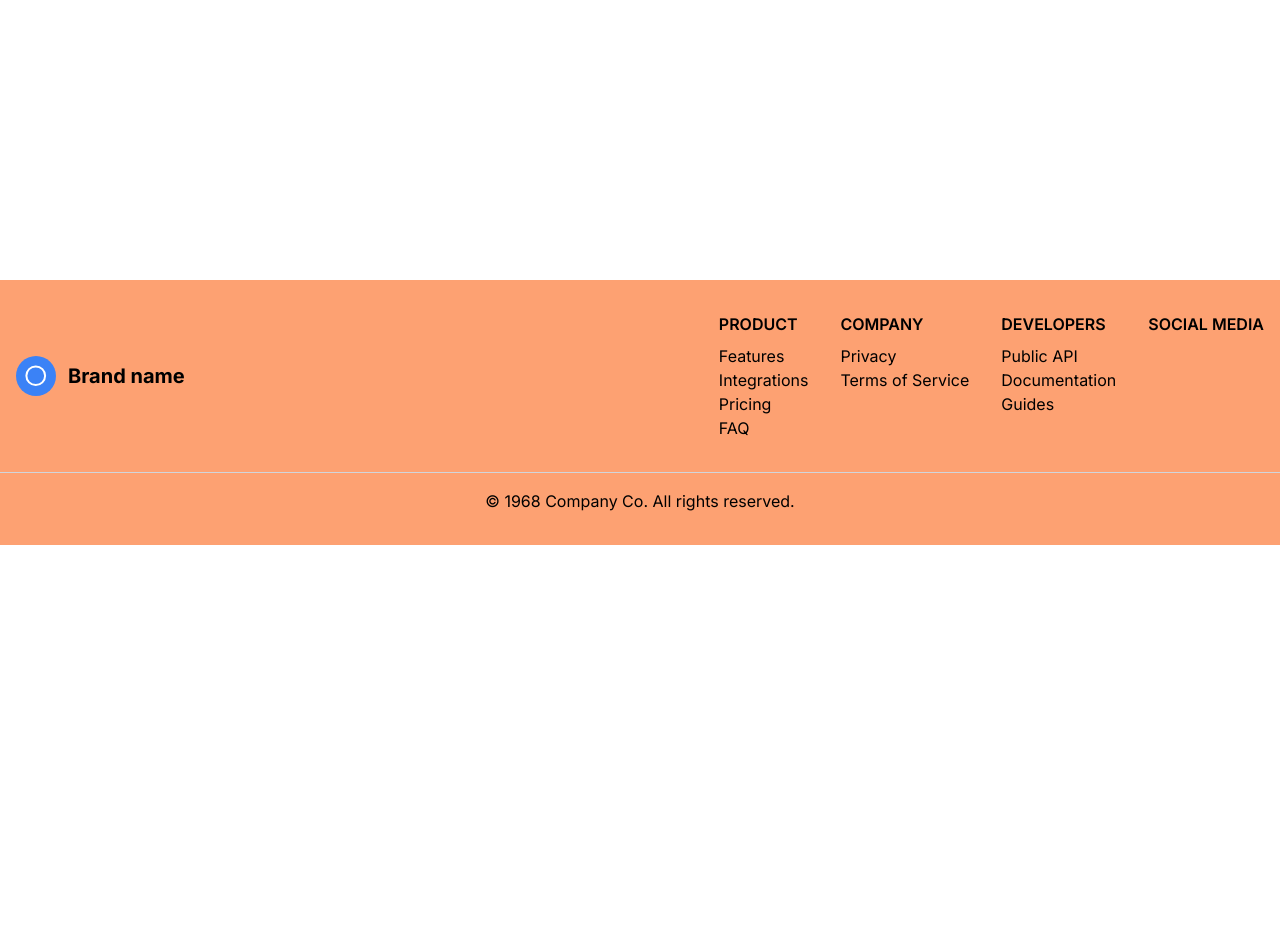
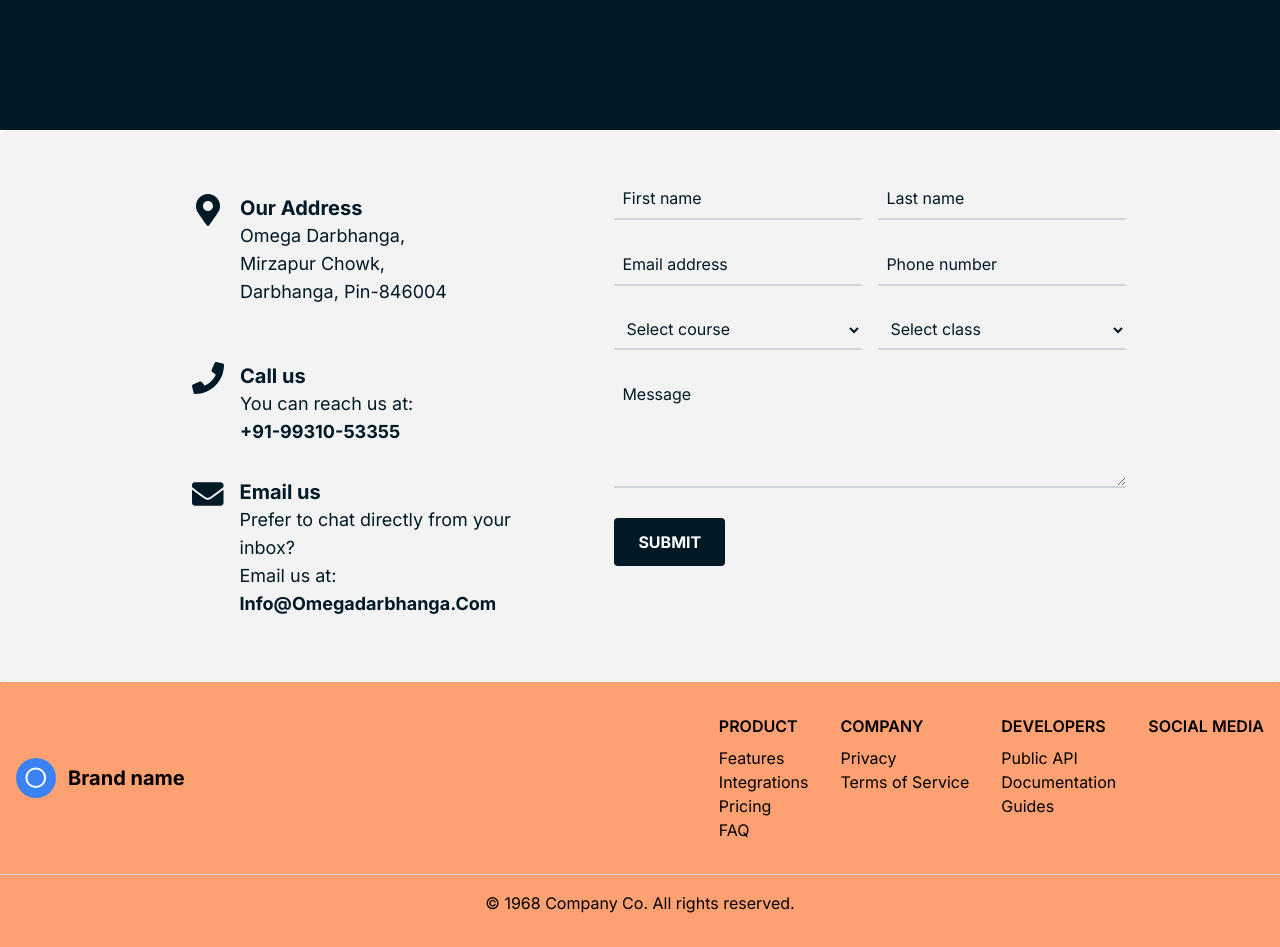
Before and after one commit to SId-pranay123/omega, a Next.js app in the folder apps/web/: page /contact in a window 1280 px wide. Before the commit this address had no page. Shown: the part 520-1467 px from the top of the page. Before the commit the page ends 1065 px from the top, so only its background shows below. Built offline with nearby package versions, Linux system fonts and the light colour scheme.

Commit message:
added contact us page

```diff
--- /dev/null
+++ b/apps/web/app/contact/page.tsx
@@ -0,0 +1,13 @@
+import React from 'react'
+import ContactUshero from '../../components/ContactUshero'
+import ContactForm from '../../components/ContactUsform'
+
+const page = () => {
+  return (
+    <div>
+      <ContactForm/>
+    </div>
+  )
+}
+
+export default page
--- /dev/null
+++ b/apps/web/components/ContactUsform.tsx
@@ -0,0 +1,192 @@
+'use client';
+// ContactUsform.tsx
+import React, { useState } from 'react';
+import { FaMapMarkerAlt, FaEnvelope, FaPhone } from 'react-icons/fa';
+import ContactUshero from './ContactUshero';
+
+const ContactUsform: React.FC = () => {
+  const [formData, setFormData] = useState({
+    firstName: '',
+    lastName: '',
+    email: '',
+    phone: '',
+    course: '',
+    class: '',
+    message: ''
+  });
+
+  const handleChange = (e: React.ChangeEvent<HTMLInputElement | HTMLSelectElement | HTMLTextAreaElement>) => {
+    setFormData({ ...formData, [e.target.name]: e.target.value });
+  };
+
+  const handleSubmit = (e: React.FormEvent) => {
+    e.preventDefault();
+    console.log('Form submitted:', formData);
+    setFormData({
+      firstName: '',
+      lastName: '',
+      email: '',
+      phone: '',
+      course: '',
+      class: '',
+      message: ''
+    });
+  };
+
+  return (
+    <>
+    <ContactUshero/>
+    <div id="contact-form-section" className="flex flex-col md:flex-row bg-[#F3F3F3] p-8 rounded-lg shadow-md w-full mx-auto  space-y-8 md:space-y-0">
+      {/* Contact Information Section */}
+      <div className="md:w-2/5 p-8 bg-[#F3F3F3] rounded-lg flex flex-col justify-center space-y-8 pl-20 md:ml-20">
+        <div className="flex items-start mb-6">
+          <FaMapMarkerAlt className="w-8 h-8 mr-4 text-[#001926]" />
+          <div>
+            <h2 className="text-xl font-bold text-[#001926]">Our Address</h2>
+            <p className="text-lg text-[#001926]">
+            Omega Darbhanga,<br />
+            Mirzapur Chowk,<br />
+            Darbhanga, Pin-846004
+            </p>
+          </div>
+        </div>
+        <div className="flex items-start mb-6">
+          <FaPhone className="w-8 h-8 mr-4 text-[#001926]" />
+          <div>
+            <h2 className="text-xl font-bold text-[#001926]">Call us</h2>
+            <p className="text-lg text-[#001926]">
+              You can reach us at: <br />
+              <a href="tel:+1234567890" className="text-[#001926] font-bold">+91-99310-53355</a>
+            </p>
+          </div>
+        </div>
+        <div className="flex items-start">
+          <FaEnvelope className="w-8 h-8 mr-4 text-[#001926]" />
+          <div>
+            <h2 className="text-xl font-bold text-[#001926]">Email us</h2>
+            <p className="text-lg text-[#001926]">
+              Prefer to chat directly from your inbox? <br />
+              Email us at: <br />
+              <a href="mailto:hello@thegoodalliance.org" className="text-[#001926] font-bold">Info@Omegadarbhanga.Com</a>
+            </p>
+          </div>
+        </div>
+      </div>
+
+      {/* Form Section */}
+      <div className="md:w-1/2 p-4 pr-20">
+        <form className="space-y-6" onSubmit={handleSubmit}>
+          <div className="flex flex-wrap -mx-2">
+            <div className="w-full md:w-1/2 px-2">
+              <label className="block text-lg font-medium text-gray-700"></label>
+              <input
+                type="text"
+                name="firstName"
+                placeholder="First name"
+                className="w-full p-2 border-b-2 border-gray-300 bg-[#F3F3F3] text-[#001926] focus:border-blue-500 focus:outline-none placeholder-[#001926]"
+                required
+                value={formData.firstName}
+                onChange={handleChange}
+              />
+            </div>
+            <div className="w-full md:w-1/2 px-2">
+              <label className="block text-lg font-medium text-gray-700"></label>
+              <input
+                type="text"
+                name="lastName"
+                placeholder="Last name"
+                className="w-full p-2 border-b-2 border-gray-300 bg-[#F3F3F3] text-[#001926] focus:border-blue-500 focus:outline-none placeholder-[#001926]"
+                required
+                value={formData.lastName}
+                onChange={handleChange}
+              />
+            </div>
+          </div>
+          <div className="flex flex-wrap -mx-2">
+            <div className="w-full md:w-1/2 px-2">
+              <label className="block text-lg font-medium text-gray-700"></label>
+              <input
+                type="email"
+                name="email"
+                placeholder="Email address"
+                className="w-full p-2 border-b-2 border-gray-300 bg-[#F3F3F3] text-[#001926] focus:border-blue-500 focus:outline-none placeholder-[#001926]"
+                required
+                value={formData.email}
+                onChange={handleChange}
+              />
+            </div>
+            <div className="w-full md:w-1/2 px-2">
+              <label className="block text-lg font-medium text-gray-700"></label>
+              <input
+                type="tel"
+                name="phone"
+                placeholder="Phone number"
+                className="w-full p-2 border-b-2 border-gray-300 bg-[#F3F3F3] text-[#001926] focus:border-blue-500 focus:outline-none placeholder-[#001926]"
+                required
+                value={formData.phone}
+                onChange={handleChange}
+              />
+            </div>
+          </div>
+          <div className="flex flex-wrap -mx-2">
+            <div className="w-full md:w-1/2 px-2">
+              <label className="block text-lg font-medium text-gray-700"></label>
+              <select
+                name="course"
+                className="w-full p-2 border-b-2 border-gray-300 bg-[#F3F3F3] text-[#001926] focus:border-blue-500 focus:outline-none"
+                required
+                value={formData.course}
+                onChange={handleChange}
+              >
+                <option value="">Select course</option>
+                <option value="course1">Course 1</option>
+                <option value="course2">Course 2</option>
+                <option value="course3">Course 3</option>
+                <option value="course4">Course 4</option>
+              </select>
+            </div>
+            <div className="w-full md:w-1/2 px-2">
+              <label className="block text-lg font-medium text-gray-700"></label>
+              <select
+                name="class"
+                className="w-full p-2 border-b-2 border-gray-300 bg-[#F3F3F3] text-[#001926] focus:border-blue-500 focus:outline-none"
+                required
+                value={formData.class}
+                onChange={handleChange}
+              >
+                <option value="">Select class</option>
+                <option value="class1">Class 1</option>
+                <option value="class2">Class 2</option>
+                <option value="class3">Class 3</option>
+                <option value="class4">Class 4</option>
+              </select>
+            </div>
+          </div>
+          <div className="w-full">
+            <label className="block text-lg font-medium text-gray-700"></label>
+            <textarea
+              name="message"
+              placeholder="Message"
+              className="w-full p-2 border-b-2 border-gray-300 bg-[#F3F3F3] text-[#001926] focus:border-blue-500 focus:outline-none placeholder-[#001926]"
+              rows={4}
+              required
+              value={formData.message}
+              onChange={handleChange}
+            ></textarea>
+          </div>
+          <div className="w-full">
+            <button
+              type="submit"
+              className="bg-[#001926] text-white font-bold py-3 px-6 rounded w-full md:w-auto"
+            >
+             SUBMIT
+            </button>
+          </div>
+        </form>
+      </div>
+    </div>
+    </>
+  );
+}
+
+export default ContactUsform;
--- /dev/null
+++ b/apps/web/components/ContactUshero.tsx
@@ -0,0 +1,34 @@
+'use client'
+import React from 'react';
+
+const ContactUshero: React.FC = () => {
+  const handleEnquiryClick = (): void => {
+    const formSection = document.getElementById('contact-form-section');
+    if (formSection) {
+      formSection.scrollIntoView({ behavior: 'smooth' });
+    }
+  };
+
+  return (
+    <div>
+      <div className="bg-[#001926] text-white h-[650px] flex items-center justify-start p-4 pl-32">
+        <div className="w-full max-w-lg">
+          <div className="text-7xl font-bold mb-6">
+            Contact <span className="text-yellow-400">Us</span>
+          </div>
+          <p className="text-lg mb-6">
+            Please fill the form to share your queries, feedback or any concerns you may have about Omega or our programs.
+          </p>
+          <button
+            className="bg-red-600 hover:bg-red-700 text-white font-bold py-2 px-4 rounded-[15px]"
+            onClick={handleEnquiryClick}
+          >
+            Enquiry now
+          </button>
+        </div>
+      </div>
+    </div>
+  );
+}
+
+export default ContactUshero;
--- a/apps/web/components/Navbar.tsx
+++ b/apps/web/components/Navbar.tsx
@@ -1,5 +1,6 @@
 'use client'
 
+import { useRouter } from "next/navigation";
 // import React, { useEffect, useState } from 'react';
 
 // const NavBar = () => {
@@ -240,6 +241,7 @@
 import React, { useEffect, useState } from 'react';
 
 const NavBar = () => {
+  const router =useRouter();
   const [menuOpen, setMenuOpen] = useState<boolean>(false);
   const [activeDropdown, setActiveDropdown] = useState<string | null>(null);
 
@@ -456,7 +458,7 @@ const NavBar = () => {
             className="px-4 py-2 mt-2 text-sm font-semibold bg-transparent rounded-lg dark:bg-transparent dark:hover:bg-gray-600 dark:focus:bg-gray-600 dark:focus:text-white dark:hover:text-white dark:text-gray-500 md:mt-0 md:ml-4 hover:text-gray-900 focus:text-gray-900 focus:outline-none focus:shadow-outline"
             href="#"
           >
-            Contact
+           <button   onClick={() => router.push("/contact")}>Contact</button>
           </a>
         </nav>
       </div>
```
